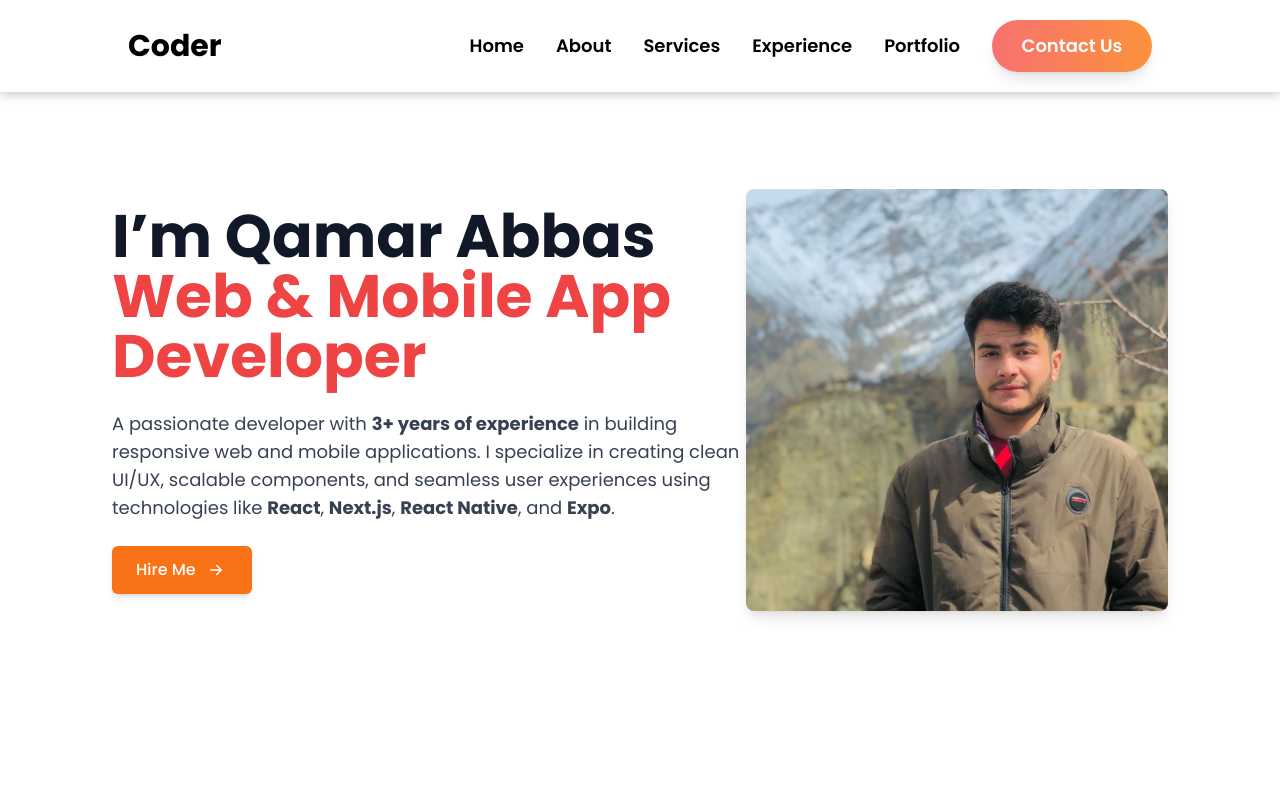
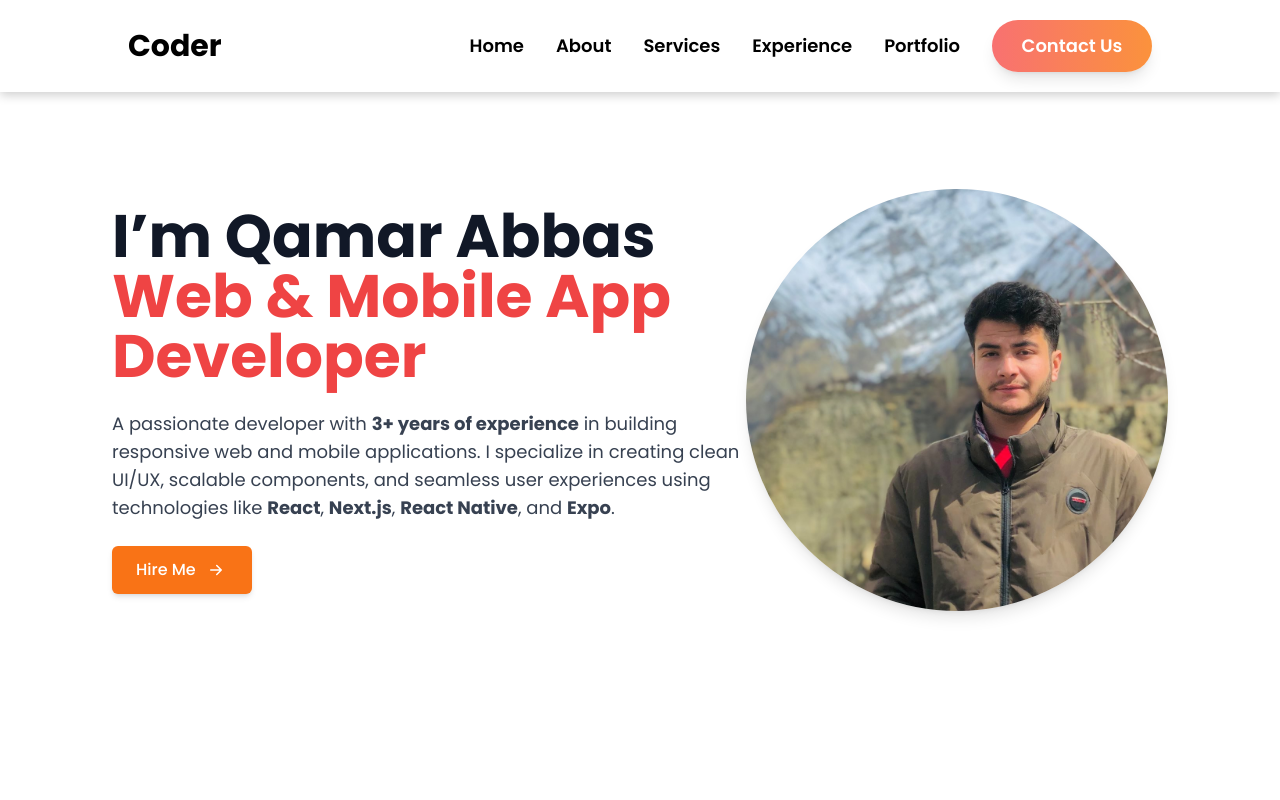
Before and after one commit to qamarabbas01/My-portfolio, a Next.js app: page / in a window 1280 px wide. Shown: the top 800 px of the page. Built offline with nearby package versions, Linux system fonts and the light colour scheme.

Commit message:
ubgrade ui

```diff
--- a/app/components/Experience.tsx
+++ b/app/components/Experience.tsx
@@ -7,7 +7,7 @@ const experiences = [
   {
     title: "Frontend Developer",
     company: "Gilgit App",
-    duration: "2023 - Present",
+    duration: "2023 - 2025",
     description:
       "Built responsive UI for web and mobile using React and React Native. Integrated REST APIs, implemented reusable components, and ensured mobile-first design using Tailwind CSS.",
   },
--- a/app/components/Hero.tsx
+++ b/app/components/Hero.tsx
@@ -35,7 +35,7 @@ const Hero: React.FC = () => {
           width={500}
           height={500}
           alt="Qamar Abbas portrait"
-          className="rounded-lg object-cover shadow-lg"
+          className="rounded-full object-cover shadow-lg"
           priority
         />
       </div>
```
